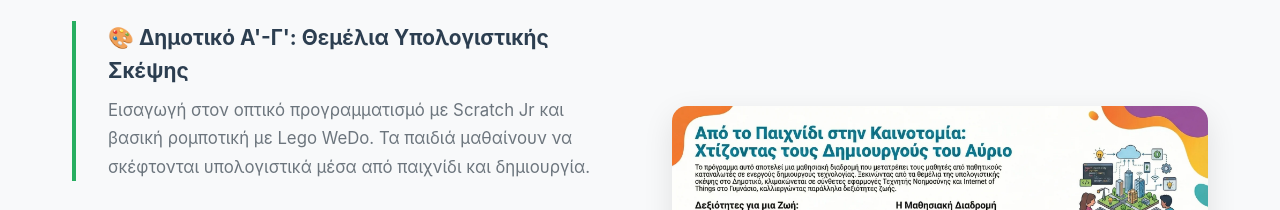
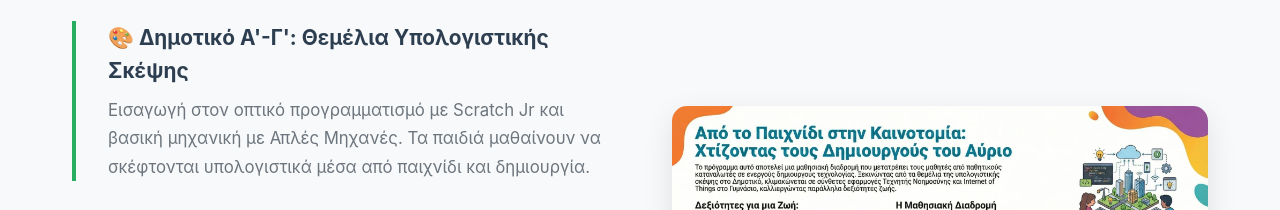
Before and after one commit to Ierofanths/stem-frontpage, a plain HTML site: page index.html in a window 1280 px wide. Shown: the part 3838-4048 px from the top of the page. Drawn offline with Linux system fonts and the light colour scheme.

Commit message:
Update index.html

```diff
--- a/index.html
+++ b/index.html
@@ -522,8 +522,8 @@
                     <div class="journey-step">
                         <h4>🎨 Δημοτικό Α'-Γ': Θεμέλια Υπολογιστικής Σκέψης</h4>
                         <p>
-                            Εισαγωγή στον οπτικό προγραμματισμό με Scratch Jr και βασική ρομποτική
-                            με Lego WeDo. Τα παιδιά μαθαίνουν να σκέφτονται υπολογιστικά μέσα από
+                            Εισαγωγή στον οπτικό προγραμματισμό με Scratch Jr και βασική μηχανική
+                            με Απλές Μηχανές. Τα παιδιά μαθαίνουν να σκέφτονται υπολογιστικά μέσα από
                             παιχνίδι και δημιουργία.
                         </p>
                     </div>
```
